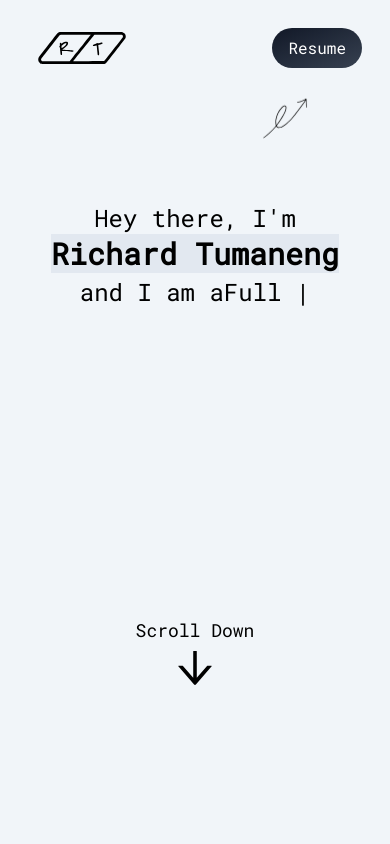
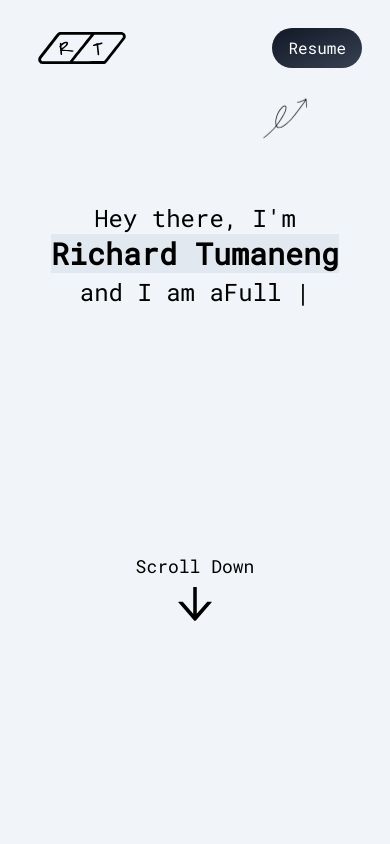
Before and after one commit to Hydraero/Richard-Tumaneng, a React (Vite) app in the folder client/: page / in a window 390 px wide. Shown: the top 844 px of the page. Built offline with nearby package versions, Linux system fonts and the light colour scheme; what @alpinejs/intersect would draw is missing.

Commit message:
Update Hero.tsx

```diff
--- a/client/src/components/Hero.tsx
+++ b/client/src/components/Hero.tsx
@@ -34,7 +34,7 @@ const Hero = (props: Props) => {
             />
           </h1>
         </div>
-        <div className="my-48 md:my-48">
+        <div className="my-32 md:my-48">
           <div className="animate-bounce py-5 flex flex-col items-center text-5xl">
               <div className="font-robotomono text-lg">
                 Scroll Down
```
